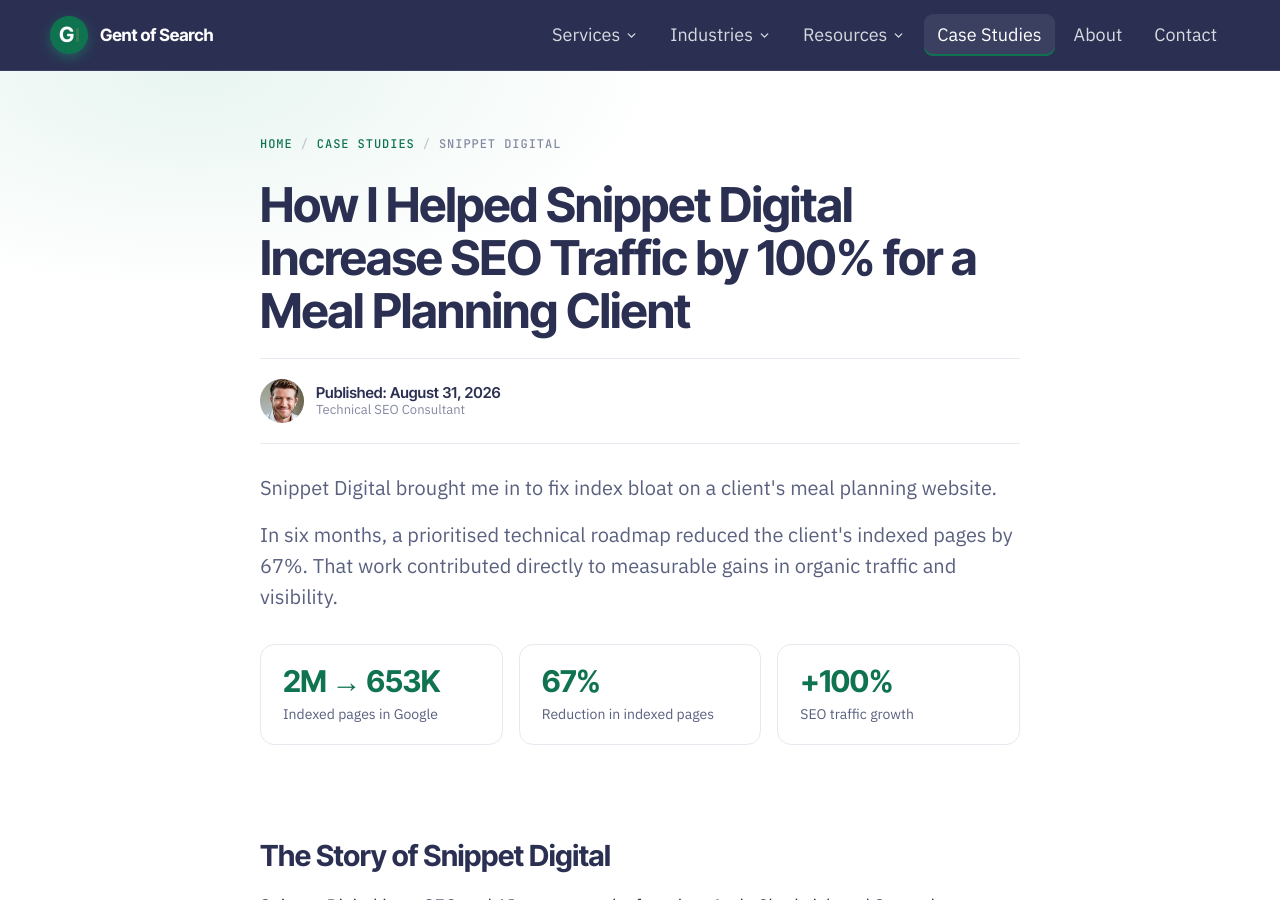
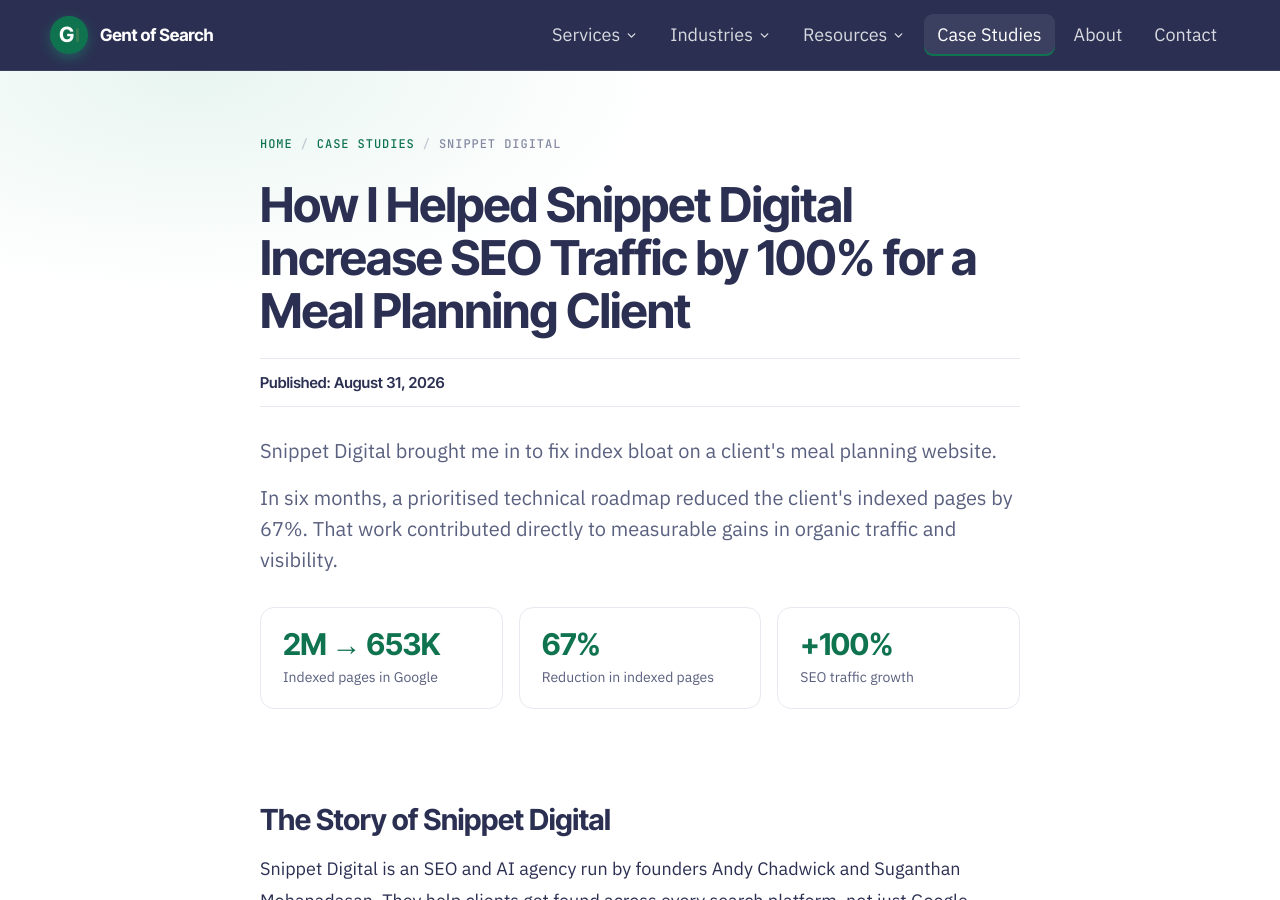
Before and after one commit to Gent-of-Search/gentofsearch.com, a Jekyll site: the page built from _case_studies/snippet-digital.md, in a window 1280 px wide and 900 px high. Built offline with Jekyll 4.4.1, drawn with Linux system fonts in a browser that asks for light colours.

Commit message:
Case studies: date-only line under the title, no photo or job title
Co-Authored-By: Claude Opus 5.5 <noreply@anthropic.com>

```diff
--- a/_layouts/case-study.html
+++ b/_layouts/case-study.html
@@ -12,13 +12,7 @@ layout: default
       <span style="color:#8489A2;">{{ page.client }}</span>
     </nav>
     <h1 style="font-family:'Inter Tight',sans-serif; font-weight:700; font-size:clamp(32px,4.6vw,48px); line-height:1.1; letter-spacing:-0.02em; color:#2B3052; margin:0 0 20px;">{{ page.title }}</h1>
-    <div style="display:flex; align-items:center; gap:12px; padding:20px 0; margin:0 0 28px; border-top:1px solid #E7E9F0; border-bottom:1px solid #E7E9F0;">
-      <span style="width:44px; height:44px; border-radius:50%; overflow:hidden; flex-shrink:0; background:#F3F3F3;"><img width="180" height="164" src="{{ '/assets/adam-gent-header.webp' | relative_url }}" alt="Adam Gent" style="width:100%; height:100%; object-fit:cover; object-position:50% 25%; display:block;"></span>
-      <div style="line-height:1.3;">
-        <div style="font-family:'Inter Tight',sans-serif; font-weight:600; font-size:15px; color:#2B3052;">Published: <time datetime="{{ page.date | date: '%Y-%m-%d' }}">{{ page.date | date: "%B %-d, %Y" }}</time></div>
-        <div style="font-size:13px; color:#8489A2;">Technical SEO Consultant{% if page.read_time %} &middot; {{ page.read_time }}{% endif %}</div>
-      </div>
-    </div>
+    <div style="padding:14px 0; margin:0 0 28px; border-top:1px solid #E7E9F0; border-bottom:1px solid #E7E9F0; font-family:'Inter Tight',sans-serif; font-weight:600; font-size:15px; line-height:1.3; color:#2B3052;">Published: <time datetime="{{ page.date | date: '%Y-%m-%d' }}">{{ page.date | date: "%B %-d, %Y" }}</time></div>
     {% for para in page.summary %}
     <p style="font-size:20px; line-height:1.55; color:#5A607F; margin:0 0 {% if forloop.last %}32{% else %}16{% endif %}px;">{{ para }}</p>
     {% endfor %}
```
